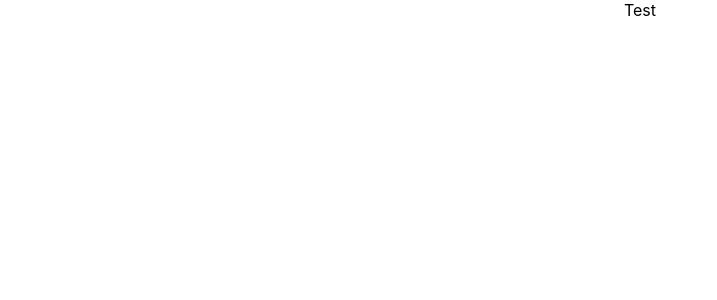
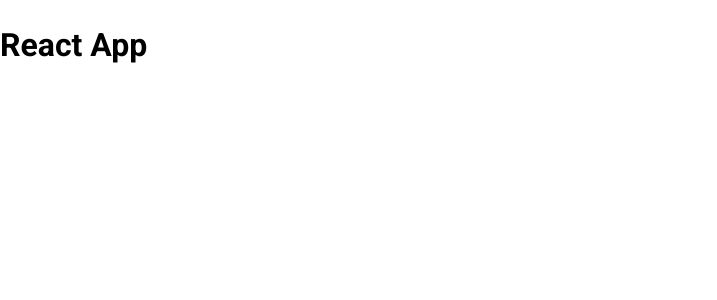
Before and after one commit to tttKiet/MyShop, a React (Create React App) app: page / in a window 1280 px wide. Shown: the top 300 px of the page, without its empty margins (0-717 px from the left). Built offline with nearby package versions, Linux system fonts and the light colour scheme.

Commit message:
5. Cấu hình sử dụng CSS/SASS && reset css

```diff
--- a/package.json
+++ b/package.json
@@ -7,6 +7,7 @@
     "@testing-library/react": "^13.4.0",
     "@testing-library/user-event": "^13.5.0",
     "customize-cra": "^1.0.0",
+    "normalize.css": "^8.0.1",
     "react": "^18.2.0",
     "react-app-rewired": "^2.2.1",
     "react-dom": "^18.2.0",
@@ -38,6 +39,7 @@
     ]
   },
   "devDependencies": {
-    "babel-plugin-module-resolver": "^4.1.0"
+    "babel-plugin-module-resolver": "^4.1.0",
+    "sass": "^1.54.8"
   }
 }
--- a/src/App.css
+++ /dev/null
@@ -1,3 +0,0 @@
-.App {
-  text-align: center;
-}
--- a/src/App.js
+++ b/src/App.js
@@ -1,7 +1,9 @@
-import './App.css';
-
 function App() {
-    return <div className="App">Test</div>;
+    return (
+        <div className="App">
+            <h1>React App</h1>
+        </div>
+    );
 }
 
 export default App;
--- a/src/components/Button/index.js
+++ /dev/null
@@ -1,5 +0,0 @@
-function Button() {
-  return <button onClick={() => alert("Hello!")}>Click me!</button>;
-}
-
-export default Button;
--- /dev/null
+++ b/src/components/GlobalStyles/GlobalStyles.scss
@@ -0,0 +1,16 @@
+@import 'normalize.css';
+@import url('https://fonts.googleapis.com/css2?family=Roboto:ital,wght@0,100;0,300;0,400;0,500;0,700;1,100;1,300;1,400;1,500;1,700;1,900&display=swap');
+
+:root {
+    --primary-color: rgb(27, 61, 254);
+}
+
+html {
+    font-size: 62.5%;
+}
+
+body {
+    font-family: 'Roboto', sans-serif;
+    font-size: 1.6rem;
+    line-height: 1.5;
+}
--- /dev/null
+++ b/src/components/GlobalStyles/GlobalSyles.js
@@ -0,0 +1,7 @@
+import './GlobalStyles.scss';
+
+function GlobalStyles({ children }) {
+    return children;
+}
+
+export default GlobalStyles;
--- /dev/null
+++ b/src/components/GlobalStyles/index.js
@@ -0,0 +1 @@
+export { default } from './GlobalSyles';
--- a/src/index.css
+++ /dev/null
@@ -1,13 +0,0 @@
-body {
-  margin: 0;
-  font-family: -apple-system, BlinkMacSystemFont, 'Segoe UI', 'Roboto', 'Oxygen',
-    'Ubuntu', 'Cantarell', 'Fira Sans', 'Droid Sans', 'Helvetica Neue',
-    sans-serif;
-  -webkit-font-smoothing: antialiased;
-  -moz-osx-font-smoothing: grayscale;
-}
-
-code {
-  font-family: source-code-pro, Menlo, Monaco, Consolas, 'Courier New',
-    monospace;
-}
--- a/src/index.js
+++ b/src/index.js
@@ -1,14 +1,16 @@
 import React from 'react';
 import ReactDOM from 'react-dom/client';
-import './index.css';
 import App from './App';
 import reportWebVitals from './reportWebVitals';
+import GlobalStyles from '~/components/GlobalStyles';
 
 const root = ReactDOM.createRoot(document.getElementById('root'));
 root.render(
-  <React.StrictMode>
-    <App />
-  </React.StrictMode>
+    <React.StrictMode>
+        <GlobalStyles>
+            <App />
+        </GlobalStyles>
+    </React.StrictMode>,
 );
 
 // If you want to start measuring performance in your app, pass a function
```
Also changed, not shown: 1 other file (tests, documents, lock files or other folders).
